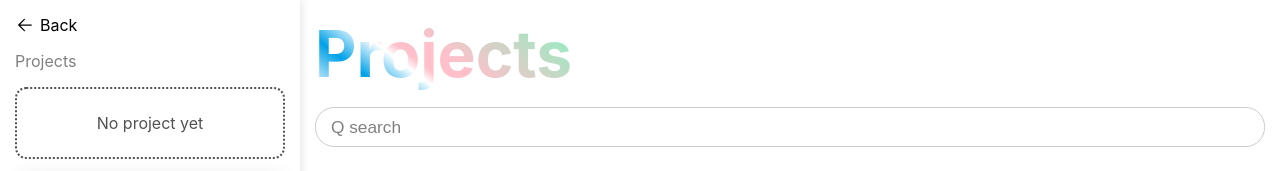
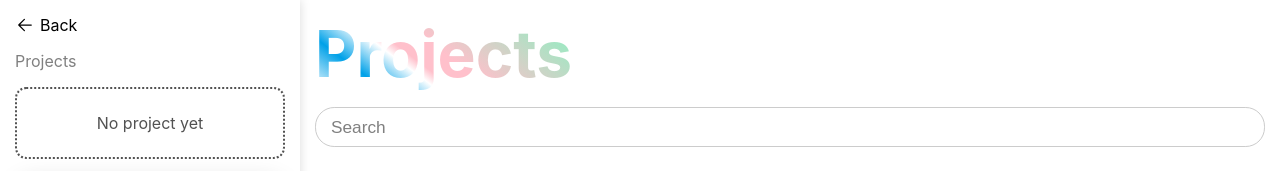
Before and after one commit to Marchand-Nicolas/starknet-quest-front, a Next.js app: page /dashboard in a window 1280 px wide. Shown: the top 171 px of the page. Built offline with nearby package versions, Linux system fonts and the light colour scheme.

Commit message:
Improving dashboard projects page

```diff
--- a/pages/dashboard/index.js
+++ b/pages/dashboard/index.js
@@ -63,7 +63,7 @@ export default function Dashboard() {
         <section className={styles.mainContainer}>
             <h1 className='title big'>Projects</h1>
             <div className='flex'>
-                <input onChange={(e) => setFilter(e.target.value)} type="text" className='fill' placeholder='Q search'></input>
+                <input onChange={(e) => setFilter(e.target.value)} type="text" className='fill' placeholder='Search'></input>
             </div>
             <br></br>
             <br></br>
```
